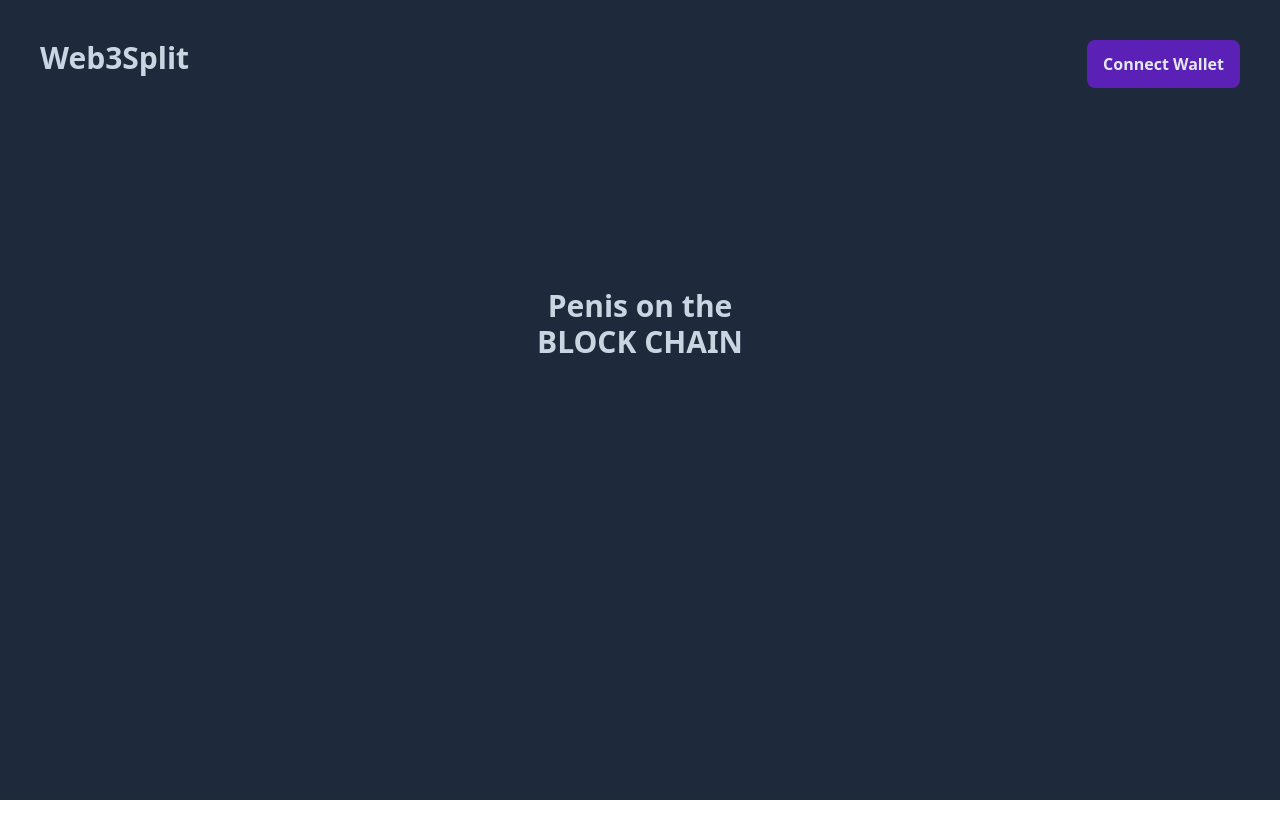
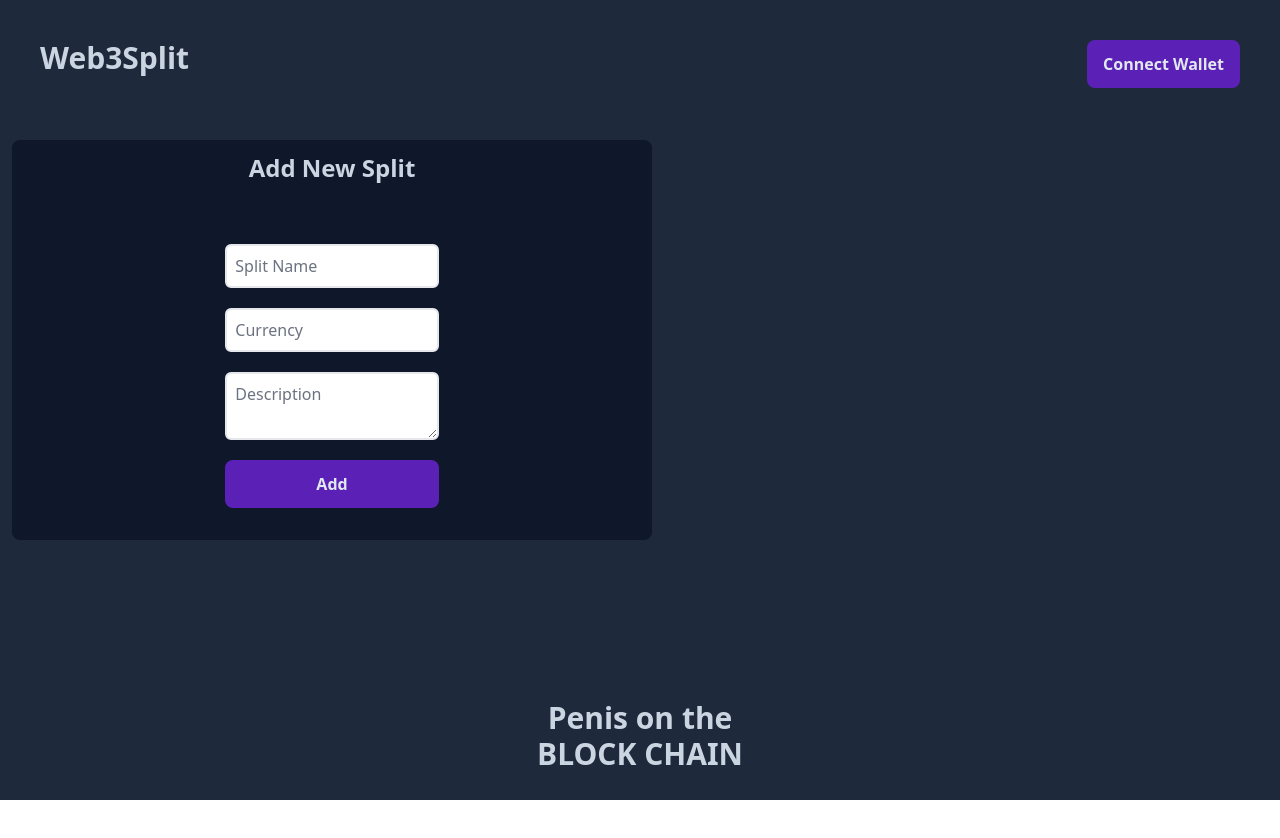
Before and after one commit to yanchenm/split, a Next.js app in the folder frontend/: page / in a window 1280 px wide. Shown: the top 838 px of the page. Before the commit the page ends 800 px from the top, so only its background shows below. Built offline with nearby package versions, Linux system fonts and the light colour scheme.

Commit message:
New Split Component

```diff
--- /dev/null
+++ b/frontend/components/App/NewSplit.tsx
@@ -0,0 +1,82 @@
+import React from 'react';
+import { useState } from 'react';
+import { FormProvider, SubmitHandler, useForm } from 'react-hook-form';
+import { validateAddress } from '../../utils/address';
+import Input from '../Input';
+import Input2 from '../Input2';
+import Button from '../UI/Button';
+
+type NewSplitValues = {
+  name: string;
+  currency: string;
+  participants: string;
+};
+
+const NewSplit: React.FC = () => {
+  const formMethods = useForm<NewSplitValues>();
+  const formErrors = formMethods.formState.errors;
+
+  const onSubmit: SubmitHandler<NewSplitValues> = ({ name, currency, participants }) => {
+    console.log(name)
+    console.log(currency)
+    console.log(participants)
+  };
+
+  return (
+    <div className="items-center rounded-lg w-1/2 h-1/2 bg-slate-900 flex flex-col m-3 text-slate-300">
+      <FormProvider {...formMethods}>
+        <span className="pt-3 pb-2">
+          <div className="font-bold text-2xl mb-1 text-center">Add New Split</div>
+        </span>
+
+        <form className="mt-12 w-3/4 md:w-1/2 lg:w-3/7 xl:w-1/3 flex flex-col space-y-5" onSubmit={formMethods.handleSubmit(onSubmit)}>
+          <div className="flex flex-row">
+            <Input
+              formFieldName="name"
+              placeholder="Split Name"
+              autoComplete="off"
+              errorState={Boolean(formErrors.addresses)}
+              formRegisterOptions={{
+                required: {
+                  value: true,
+                  message: 'Please enter a split name.',
+                },
+              }}
+            />
+          </div>
+          <div className="flex flex-row">
+            <Input
+              formFieldName="currency"
+              placeholder="Currency"
+              autoComplete="off"
+              errorState={Boolean(formErrors.addresses)}
+              formRegisterOptions={{
+                required: {
+                  value: true,
+                  message: 'Please enter a currency.',
+                },
+              }}
+            />
+          </div>
+          <div className="flex flex-row">
+            <Input2
+              formFieldName="description"
+              placeholder="Description"
+              autoComplete="off"
+              errorState={Boolean(formErrors.addresses)}
+              formRegisterOptions={{
+                required: {
+                  value: true,
+                  message: 'Please enter a descri.',
+                },
+              }}
+            />
+          </div>
+          <Button>Add</Button>
+        </form>
+      </FormProvider>
+    </div>
+  );
+};
+
+export default NewSplit;
--- /dev/null
+++ b/frontend/components/Input.tsx
@@ -0,0 +1,30 @@
+import React, { InputHTMLAttributes } from 'react';
+import { RegisterOptions, useFormContext } from 'react-hook-form';
+
+type InputProps = {
+  errorState: boolean;
+  formFieldName: string;
+  formRegisterOptions?: RegisterOptions;
+  small?: boolean;
+};
+
+const Input: React.FC<InputProps & InputHTMLAttributes<HTMLInputElement>> = ({
+  errorState,
+  formFieldName,
+  formRegisterOptions,
+  small,
+  ...props
+}) => {
+  const { register } = useFormContext();
+  return (
+    <input
+      className={`appearance-none rounded-md w-full p-2 border-2 ${
+        errorState ? 'border-red-500' : 'border-gray-200 focus:border-cyan-400'
+      } placeholder-gray-500 focus:outline-none ${small ? 'text-sm' : ''}`}
+      {...register(formFieldName, formRegisterOptions)}
+      {...props}
+    />
+  );
+};
+
+export default Input;
--- /dev/null
+++ b/frontend/components/Input2.tsx
@@ -0,0 +1,30 @@
+import React, { InputHTMLAttributes } from 'react';
+import { RegisterOptions, useFormContext } from 'react-hook-form';
+
+type InputProps = {
+  errorState: boolean;
+  formFieldName: string;
+  formRegisterOptions?: RegisterOptions;
+  small?: boolean;
+};
+
+const Input: React.FC<InputProps & InputHTMLAttributes<HTMLInputElement>> = ({
+  errorState,
+  formFieldName,
+  formRegisterOptions,
+  small,
+  ...props
+}) => {
+  const { register } = useFormContext();
+  return (
+    <textarea
+      className={`appearance-none rounded-md w-full p-2 border-2 ${
+        errorState ? 'border-red-500' : 'border-gray-200 focus:border-cyan-400'
+      } placeholder-gray-500 focus:outline-none ${small ? 'text-sm' : ''}`}
+      {...register(formFieldName, formRegisterOptions)}
+      {...props}
+    />
+  );
+};
+
+export default Input;
--- a/frontend/package.json
+++ b/frontend/package.json
@@ -12,6 +12,7 @@
     "next": "12.0.7",
     "react": "17.0.2",
     "react-dom": "17.0.2",
+    "react-hook-form": "^7.22.5",
     "swr": "^1.1.2",
     "web3": "^1.6.1"
   },
--- a/frontend/pages/index.tsx
+++ b/frontend/pages/index.tsx
@@ -3,6 +3,11 @@ import Button from '../components/UI/Button';
 import React from 'react';
 import { W3Context } from './_app';
 import axios from 'axios'
+import NewCard from '../components/App/NewCard'
+import Sidebar from '../components/App/Sidebar'
+import SplitCard from '../components/App/SplitCard'
+import Expense from '../components/DetailView/Expense'
+import NewSplit from '../components/App/NewSplit'
 
 type PageProps = {
   web3Connect: () => Promise<void>
@@ -30,7 +35,8 @@ const Home: NextPage<PageProps> = ({ ...props }) => {
               <h1 className="text-3xl font-bold text-slate-300">Web3Split</h1>
               {buttonArea}
             </div>
-            <div className="flex flex-col h-40 justify-between items-center mt-40">
+            <NewSplit></NewSplit>
+            <div className="flex flex-col h-40 justify-between = mt-40">
               <h1 className="text-3xl font-bold text-slate-300 text-center">Penis on the <br /> BLOCK CHAIN</h1>
             </div>
           </div>
--- /dev/null
+++ b/frontend/utils/address.ts
@@ -0,0 +1,10 @@
+import Web3 from 'web3';
+
+export const validateAddress = (address: string) => {
+  try {
+    Web3.utils.toChecksumAddress(address);
+    return true;
+  } catch (e) {
+    return false;
+  }
+};
```
Also changed, not shown: frontend/public/logo.png (added), 1 other file (tests, documents, lock files or other folders).
